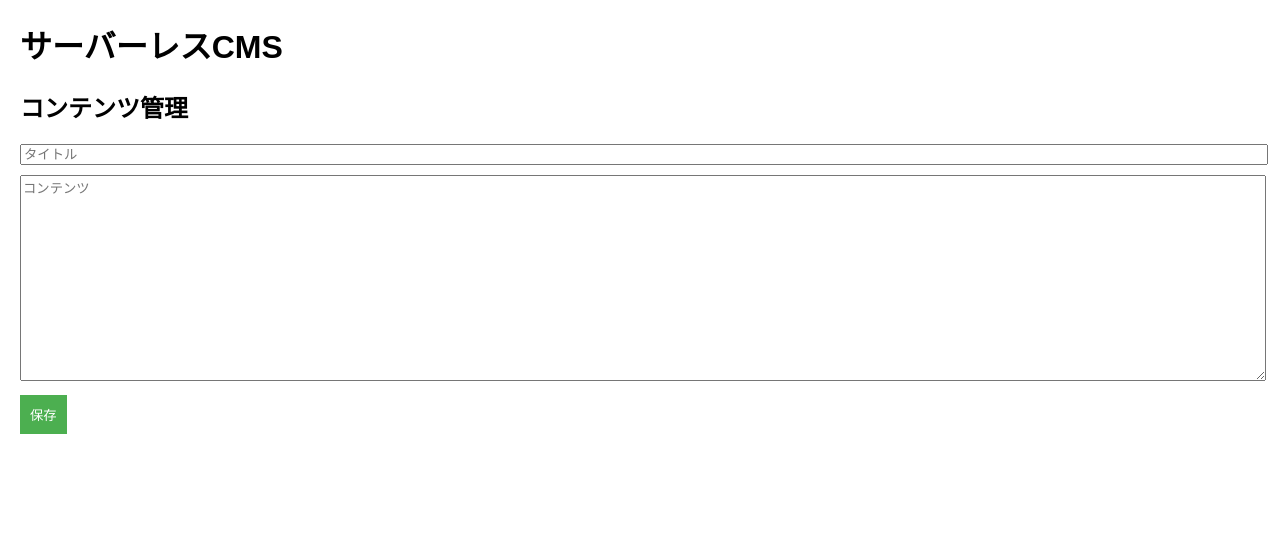
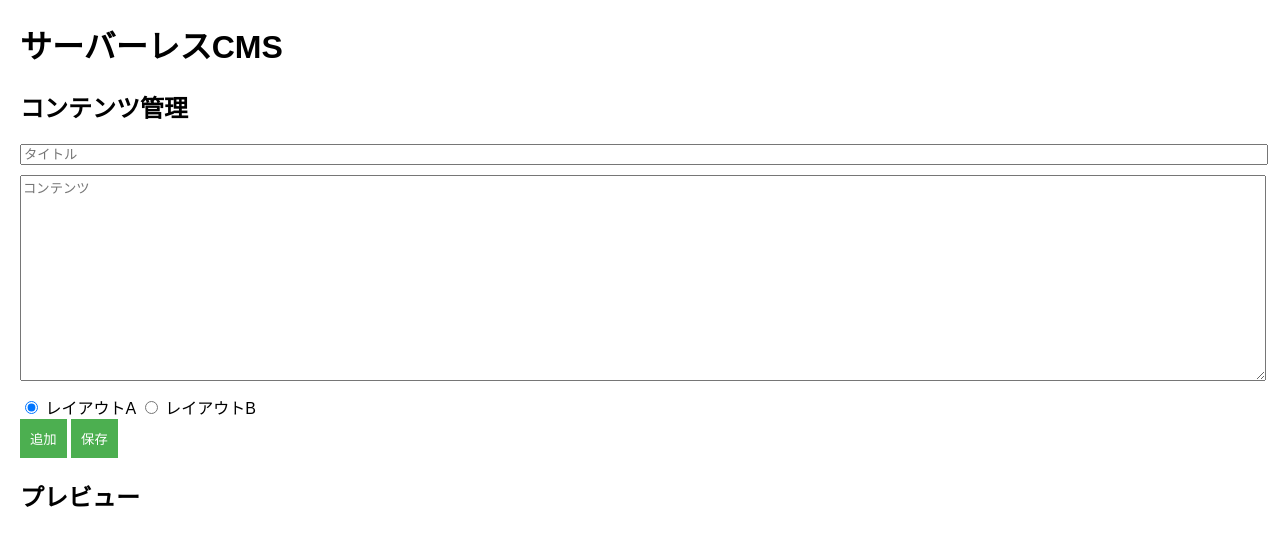
Before and after one commit to awamori40do-suzume/local_cms, a plain HTML site: page index.html in a window 1280 px wide. Drawn offline with Linux system fonts and the light colour scheme.

Commit message:
Update index.html

```diff
--- a/index.html
+++ b/index.html
@@ -13,13 +13,17 @@
         <h2>コンテンツ管理</h2>
         <input type="text" id="page-title" placeholder="タイトル">
         <textarea id="page-content" placeholder="コンテンツ"></textarea>
+        <div>
+            <label><input type="radio" name="layout" value="layoutA" checked> レイアウトA</label>
+            <label><input type="radio" name="layout" value="layoutB"> レイアウトB</label>
+        </div>
+        <button onclick="addContent()">追加</button>
         <button onclick="saveContent()">保存</button>
     </div>
 
     <!-- コンテンツ表示エリア -->
     <div id="content-display">
-        <h2 id="display-title"></h2>
-        <div id="display-content"></div>
+        <h2>プレビュー</h2>
     </div>
 
     <script src="cms.js"></script>
```
